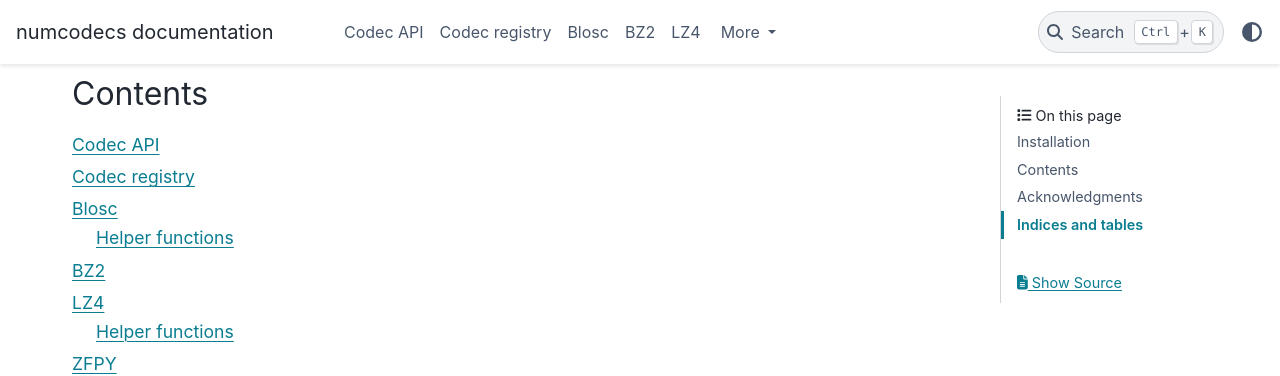
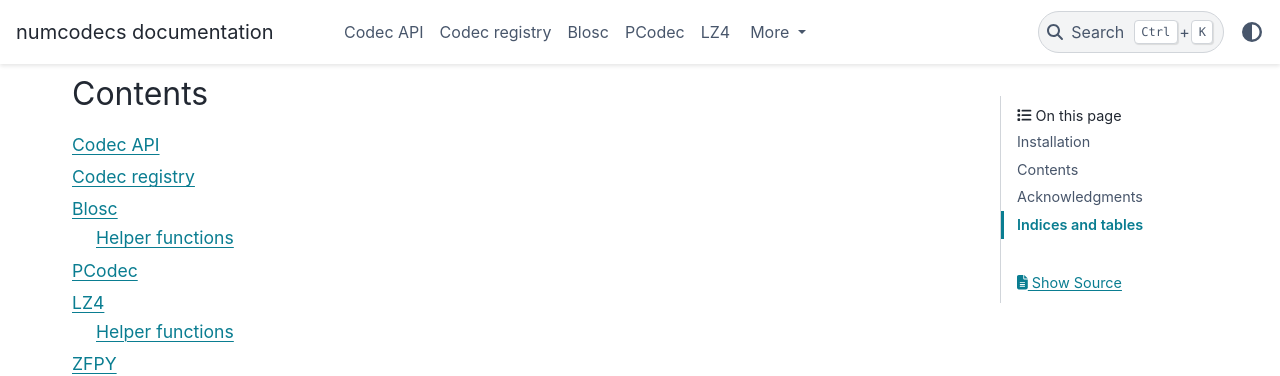
Before and after one commit to zarr-developers/numcodecs, a Sphinx documentation site: the page built from docs/index.rst, in a window 1280 px wide and 900 px high, scrolled down 1406 px. Shown: the top 376 px of the window. Built offline with Sphinx 7.4.7 and the PyData theme 0.15.4, drawn with Linux system fonts in a browser that asks for light colours; the version number could not be read and is left out.

Commit message:
mock pcodec on rtd

```diff
--- a/docs/conf.py
+++ b/docs/conf.py
@@ -23,7 +23,7 @@
         return Mock()
 
 
-MOCK_MODULES = ['msgpack']
+MOCK_MODULES = ['msgpack', 'pcodec']
 sys.modules.update((mod_name, Mock()) for mod_name in MOCK_MODULES)
 
 
--- a/docs/pcodec.rst
+++ b/docs/pcodec.rst
@@ -1,5 +1,6 @@
-BZ2
-===
+PCodec
+======
+
 .. automodule:: numcodecs.pcodec
 
 .. autoclass:: PCodec
```
